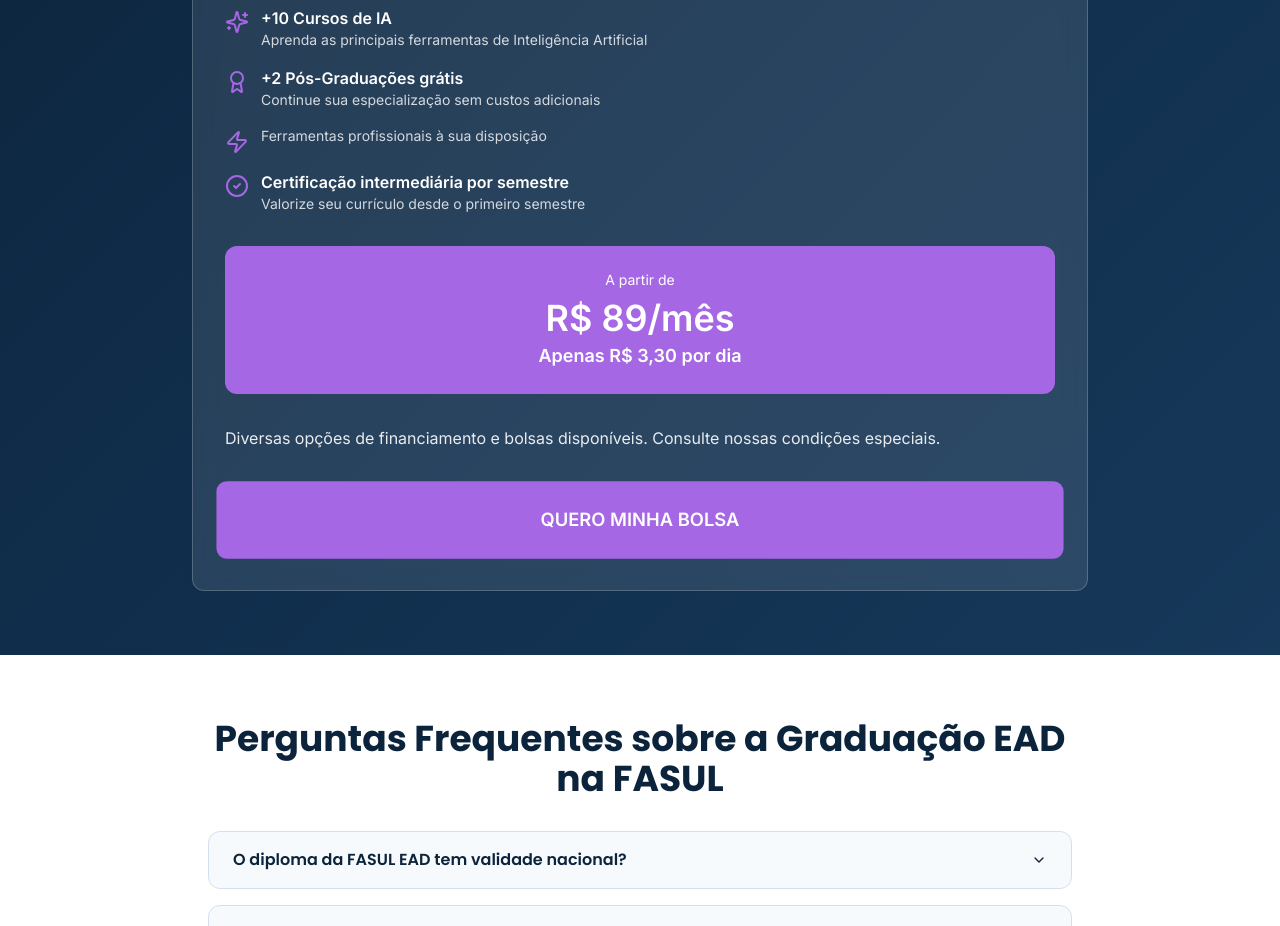
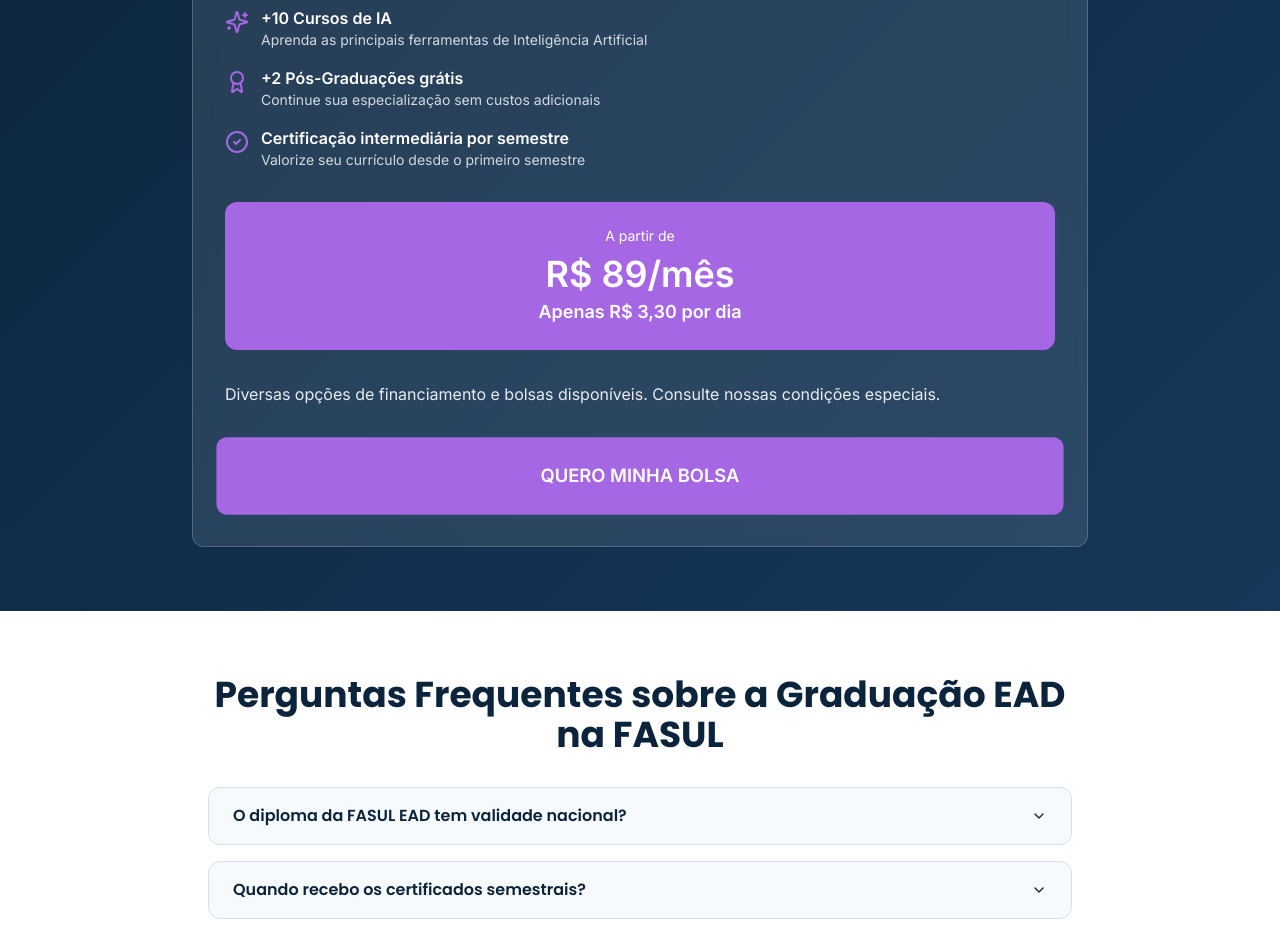
Before and after one commit to juanmkt-web/fasulportalpolosead.com.br, a React (Vite) app: page / in a window 1280 px wide. Shown: the part 4300-5226 px from the top of the page. Built offline with nearby package versions, Linux system fonts and the light colour scheme; the HTML template or start-up script is replaced by a standard one.

Commit message:
Code edited in Lovable Code Editor
Edited UI in Lovable

```diff
--- a/src/components/OfferSection.tsx
+++ b/src/components/OfferSection.tsx
@@ -146,13 +146,6 @@ const OfferSection = () => {
               </div>
 
               <div className="flex items-start gap-3">
-                <Zap className="w-6 h-6 text-accent flex-shrink-0 mt-1" />
-                <div>
-                  <p className="text-sm text-white/80">Ferramentas profissionais à sua disposição</p>
-                </div>
-              </div>
-
-              <div className="flex items-start gap-3">
                 <CheckCircle2 className="w-6 h-6 text-accent flex-shrink-0 mt-1" />
                 <div>
                   <p className="font-semibold text-white">Certificação intermediária por semestre</p>
```
